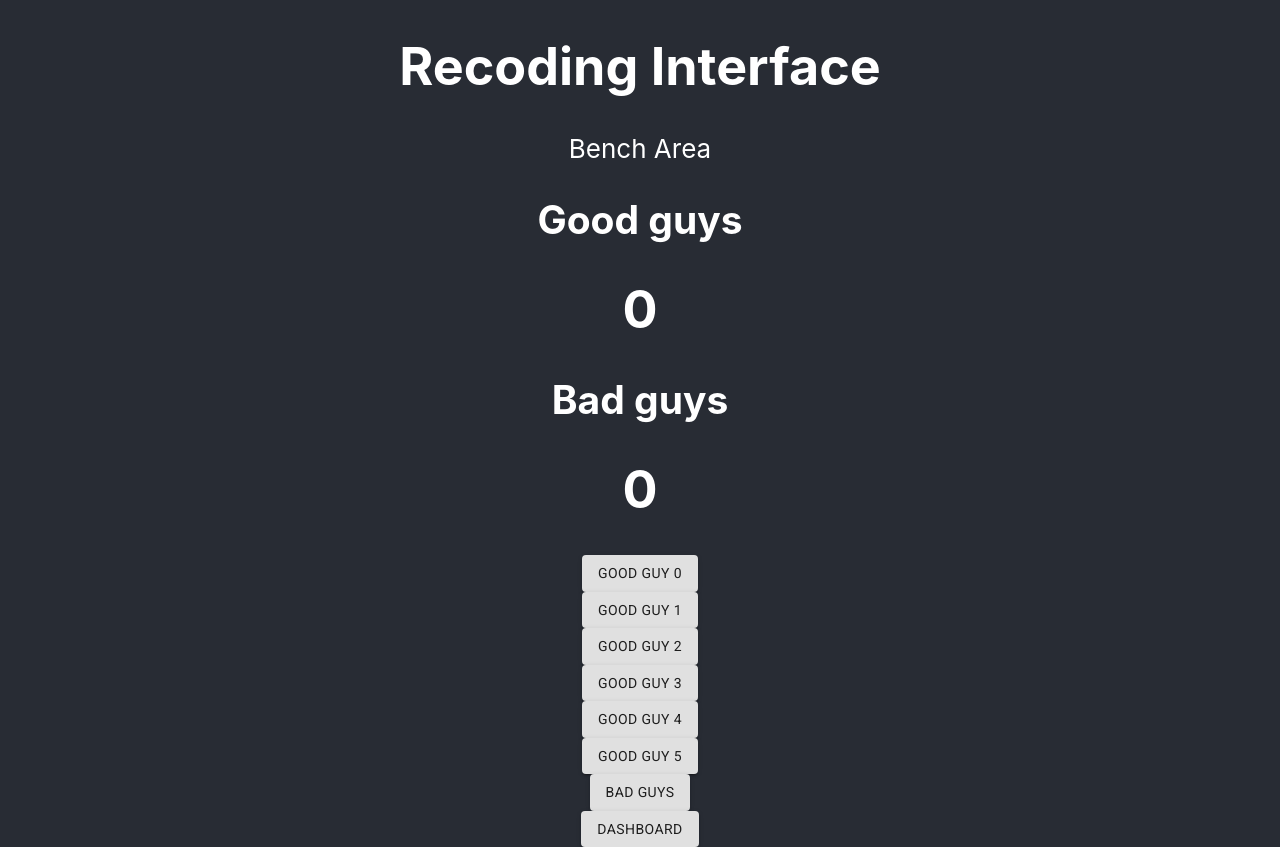
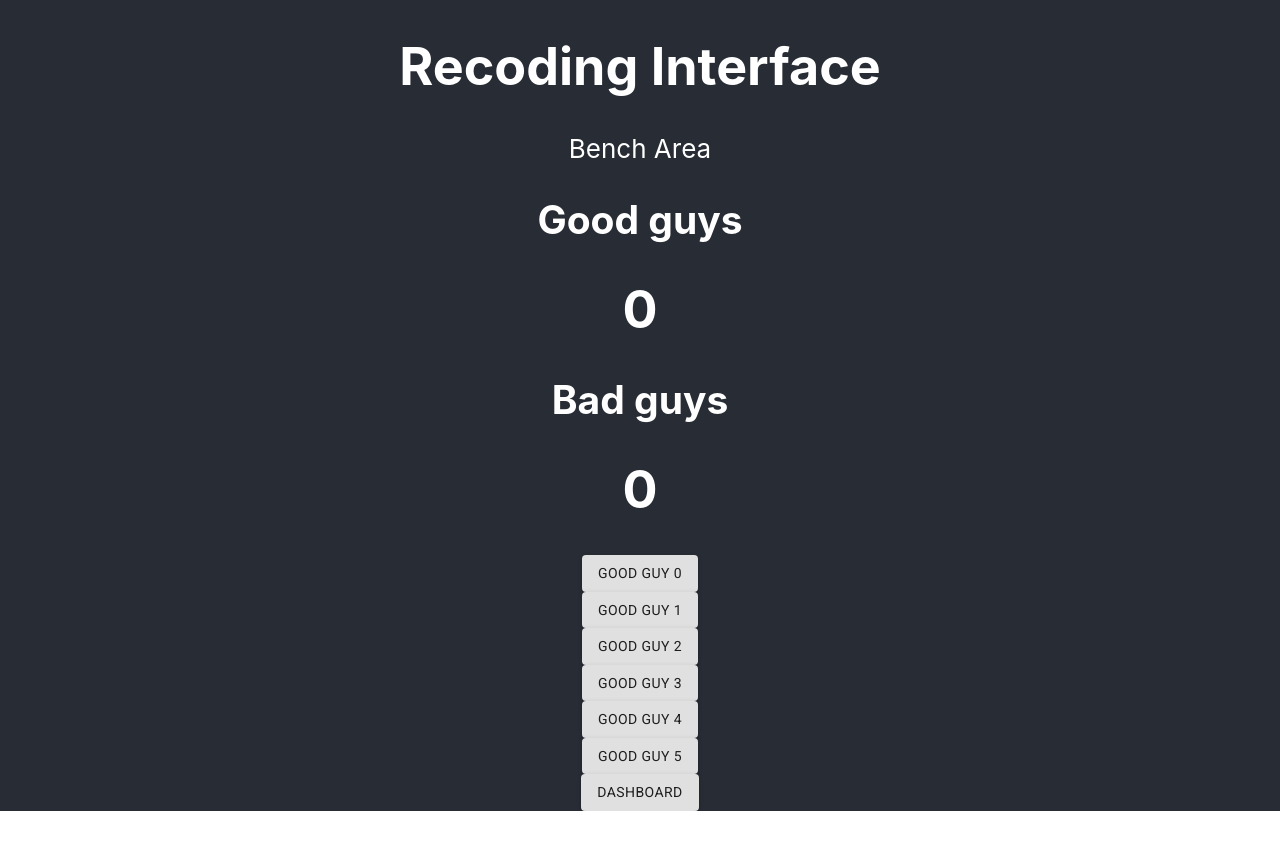
Before and after one commit to TaylorZowtuk/measure-what-matters, a React (Create React App) app in the folder frontend/: page /recording in a window 1280 px wide. After the commit the page ends 811 px from the top, so only its background shows below. Built offline with nearby package versions, Linux system fonts and the light colour scheme.

Commit message:
Remove second team button

```diff
--- a/frontend/src/components/Field.tsx
+++ b/frontend/src/components/Field.tsx
@@ -1,6 +1,6 @@
 import React from 'react';
 import { DraggableTypes } from '../constants';
-import { useDrop } from 'react-dnd'
+import { DragSourceHookSpec, useDrop } from 'react-dnd'
 
 import Player from './Player';
 
@@ -13,13 +13,10 @@ type FieldProps = {
 function Field(props: FieldProps) {
     const [{isOver}, drop] = useDrop({
         accept: DraggableTypes.PLAYER,
-        drop: (item, monitor) => props.increment_score(true),   // TODO: increment correct teams score
-        // {props.increment_score(
-        //     (item.team == "ours") ? true : false
+        drop: (item, monitor) => props.increment_score(true)
+        // drop: (item, monitor) => {props.increment_score(     // TODO: increment correct teams score
+        //     (monitor.team == "ours") ? true : false
         // )},
-        collect: monitor => ({
-            isOver: !!monitor.isOver()
-        })
     })
 
     return (
@@ -27,7 +24,8 @@ function Field(props: FieldProps) {
             {props.players.map((player, index) => (
                 <div className="player" key={index}>{player}</div>
           ))}
-          <Player identifier="Bad Guys" number={-1} team="theirs"/> {/* Opposing team number is null*/}
+          {/* Opposing team number is null*/}
+          {/* <Player identifier="Bad Guys" number={-1} team="theirs"/>  */}
         </div>
     );
 }
--- a/frontend/src/components/Player.tsx
+++ b/frontend/src/components/Player.tsx
@@ -1,5 +1,5 @@
 import React from 'react';
-import { useDrag } from 'react-dnd'
+import { DragSourceHookSpec, useDrag } from 'react-dnd'
 import { DraggableTypes } from '../constants'
 import Button from '@material-ui/core/Button';
 
@@ -12,10 +12,9 @@ type PlayerProps = {
 
 function Player(props: PlayerProps) {
     const [{ isDragging }, drag] = useDrag({
-        item: { type: DraggableTypes.PLAYER, team: props.team },
+        item: { type: DraggableTypes.PLAYER },
         collect: (monitor) => ({
-            isDragging: !!monitor.isDragging(),
-            // doneDragging : !!monitor.getDropResult()
+            isDragging: !!monitor.isDragging()
         })
     })
 
```
